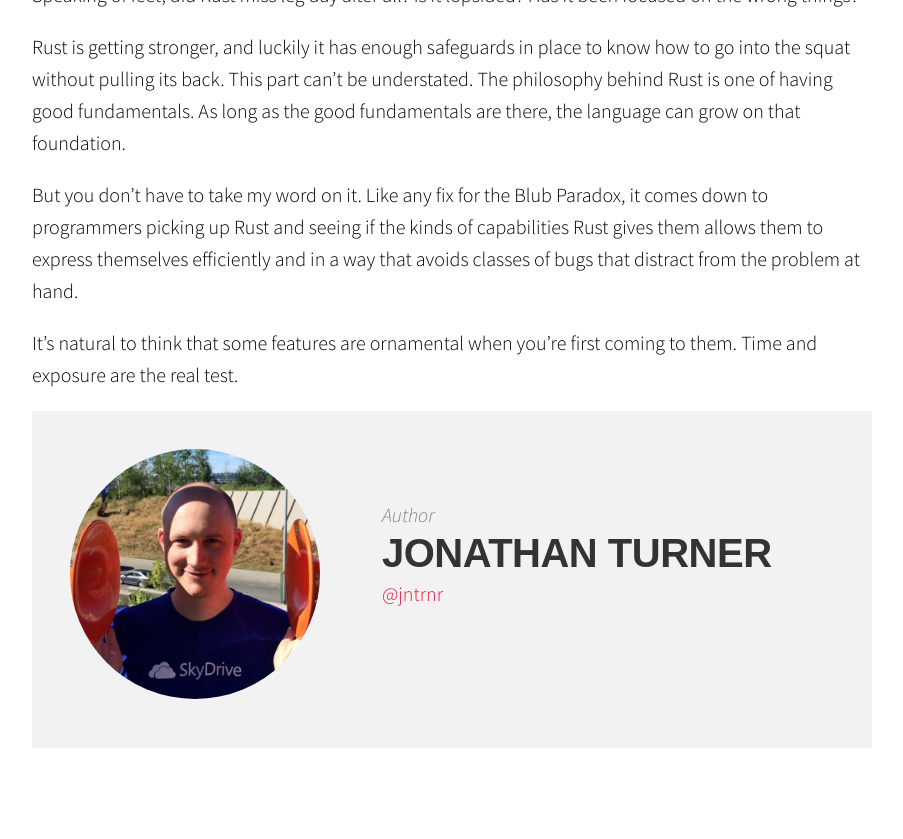
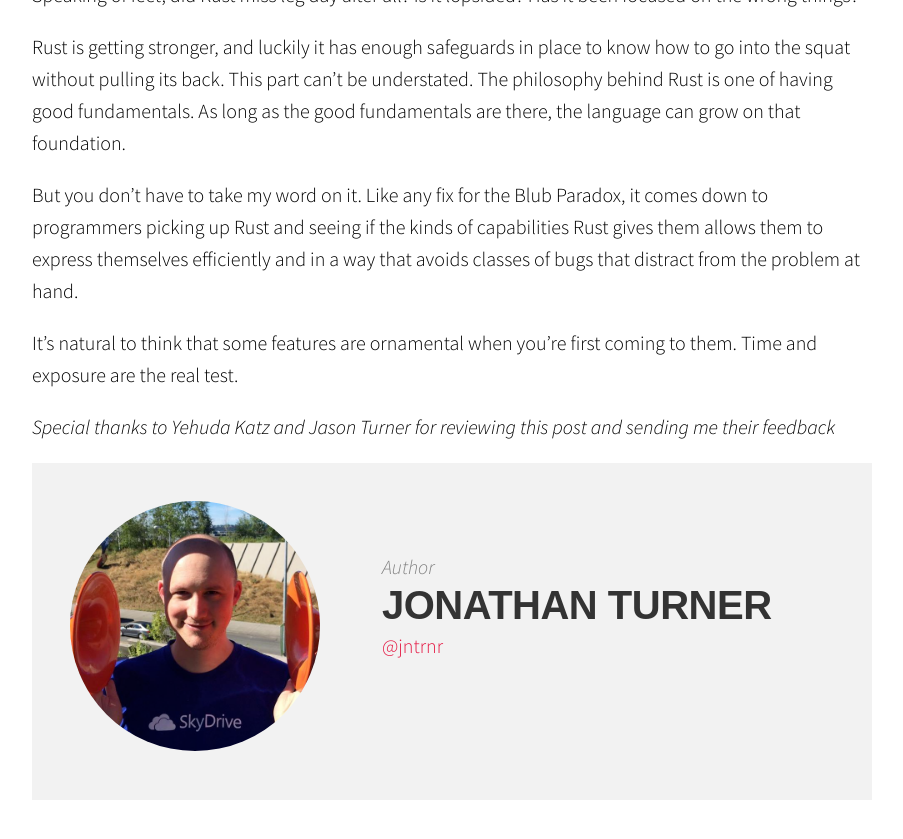
Before and after one commit to sophiajt/jntrnr.github.io, a Jekyll site: the page built from _posts/2016-01-22-rust-and-blub-paradox.md, in a window 1280 px wide and 900 px high, scrolled down 9473 px. Shown: the top 839 px of the window, without its empty margins (188-1091 px from the left). Built offline with Jekyll 4.4.1, drawn with Linux system fonts in a browser that asks for light colours; Markdown is read by kramdown in place of the engine named in the settings.

Commit message:
Add acknowledgements

```diff
--- a/_posts/2016-01-22-rust-and-blub-paradox.md
+++ b/_posts/2016-01-22-rust-and-blub-paradox.md
@@ -250,3 +250,5 @@ Rust is getting stronger, and luckily it has enough safeguards in place to know
 But you don't have to take my word on it.  Like any fix for the Blub Paradox, it comes down to programmers picking up Rust and seeing if the kinds of capabilities Rust gives them allows them to express themselves efficiently and in a way that avoids classes of bugs that distract from the problem at hand.
 
 It's natural to think that some features are ornamental when you're first coming to them.  Time and exposure are the real test.
+
+*Special thanks to Yehuda Katz and Jason Turner for reviewing this post and sending me their feedback*
```
